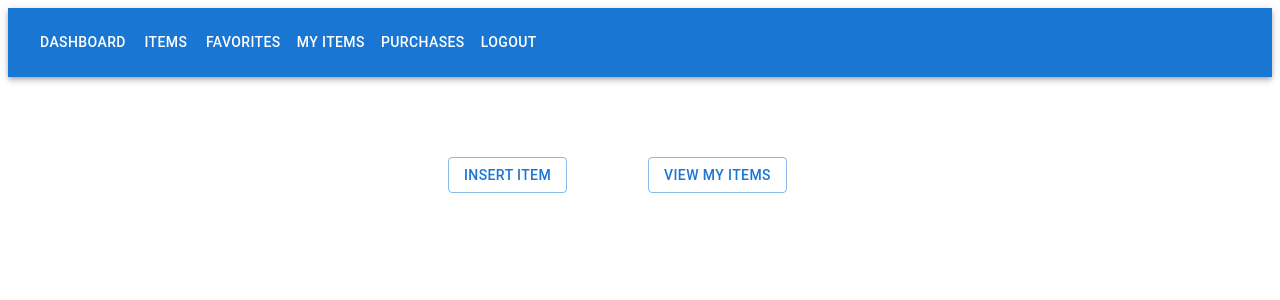
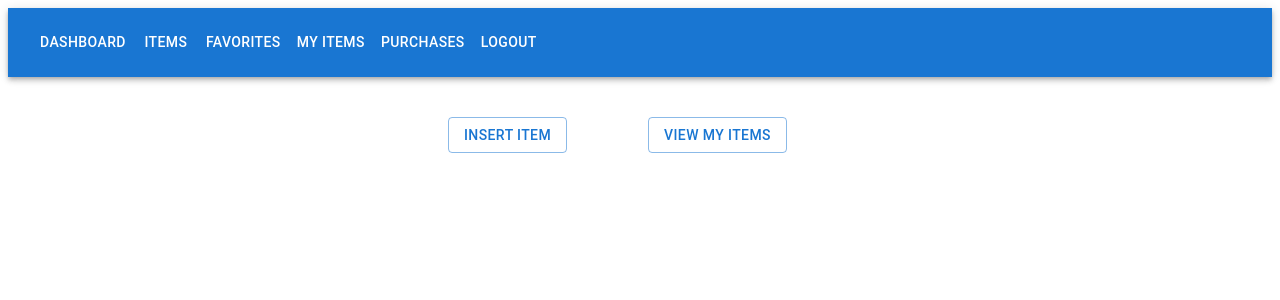
Before and after one commit to matfitchell/dubiousdatabase, a Next.js app in the folder comp440-app/: page /dashboard/myitems in a window 1280 px wide. Shown: the top 300 px of the page. Built offline with nearby package versions, Linux system fonts and the light colour scheme; sample sign-in values are in the browser's storage.

Commit message:
Change position of buttons in myItems page.

```diff
--- a/comp440-app/src/app/dashboard/myitems/page.js
+++ b/comp440-app/src/app/dashboard/myitems/page.js
@@ -18,7 +18,7 @@ const MyItems = () => {
     }
 
     return (
-        <Stack direction={"column"} justifyContent={"center"} alignItems={"center"} paddingTop={10}>
+        <Stack direction={"column"} justifyContent={"center"} alignItems={"center"} paddingTop={5}>
             <Grid container spacing={2} maxWidth={400}>
                 <Grid item xs={6}>
                     <Button variant="outlined" onClick={toggleInsertForm}>Insert Item</Button>
@@ -26,8 +26,8 @@ const MyItems = () => {
                 <Grid item xs={6}>
                     <Button variant="outlined" onClick={getMyItems}>View My Items</Button>
                 </Grid>
+                {displayForm ? <InsertItemForm /> : <></>}
             </Grid>
-            {displayForm ? <InsertItemForm /> : <></>}
         </Stack>
     )
 }
```
